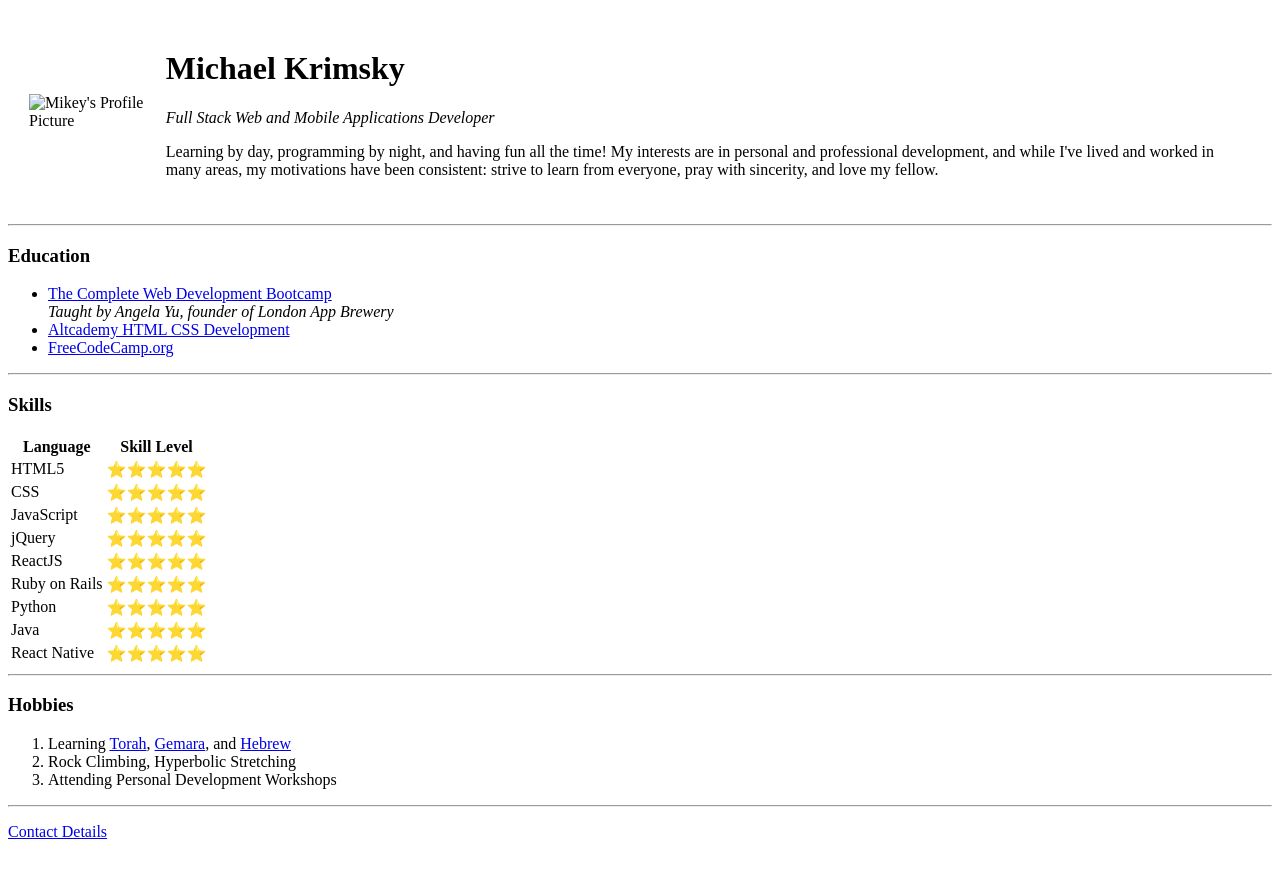
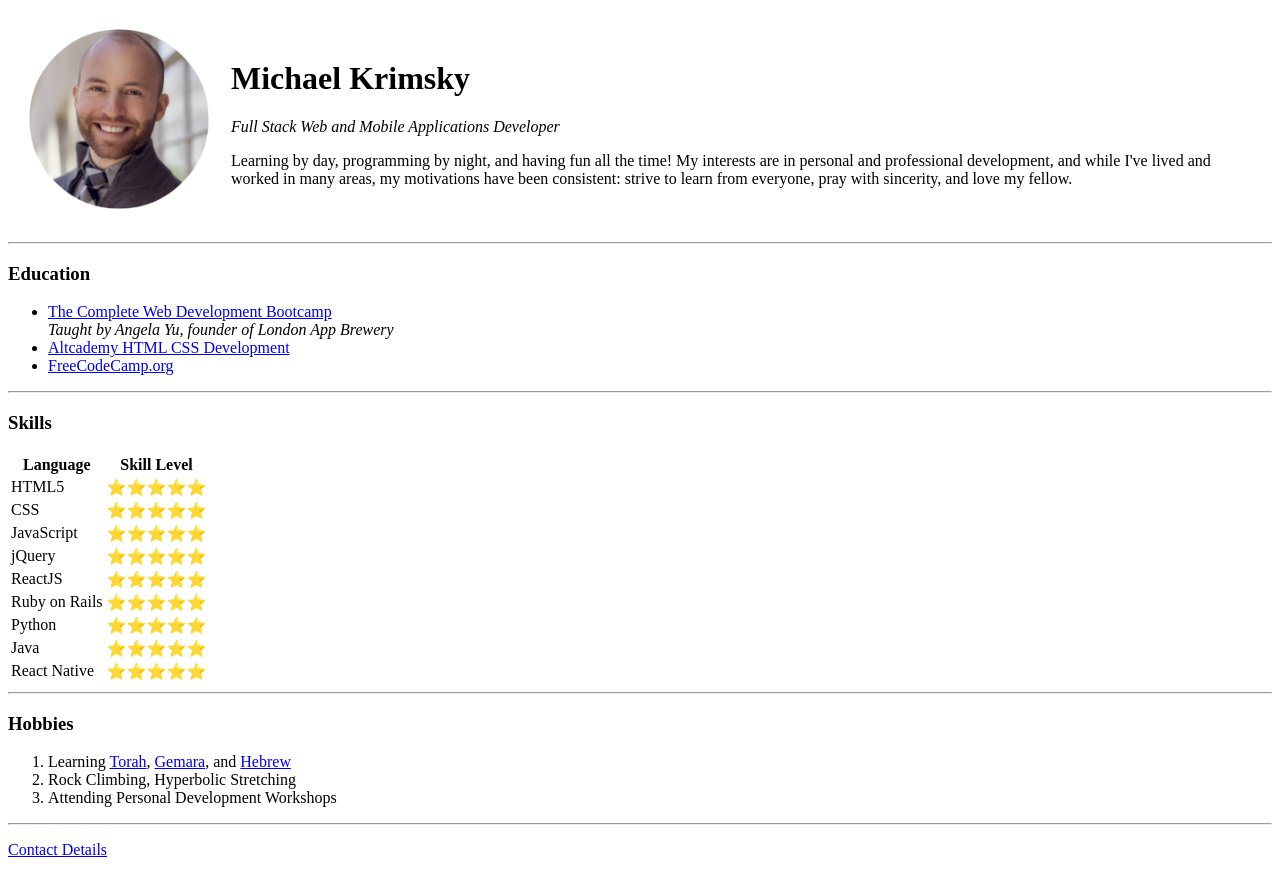
Before and after one commit to yitzkrim/cv, a plain HTML site: page index.html in a window 1280 px wide. Drawn offline with Linux system fonts and the light colour scheme.

Commit message:
Update index.html

```diff
--- a/index.html
+++ b/index.html
@@ -10,7 +10,7 @@
   <table cellspacing="20">
     <tr>
       <td>
-        <img src="/MK_Profile_Pic.png" width="180" height="180" alt="Mikey's Profile Picture">
+        <img src="mkprofilepic.jpeg" width="180" height="180" alt="Mikey's Profile Picture">
       </td>
       <td>
         <h1>Michael Krimsky</h1>
```
